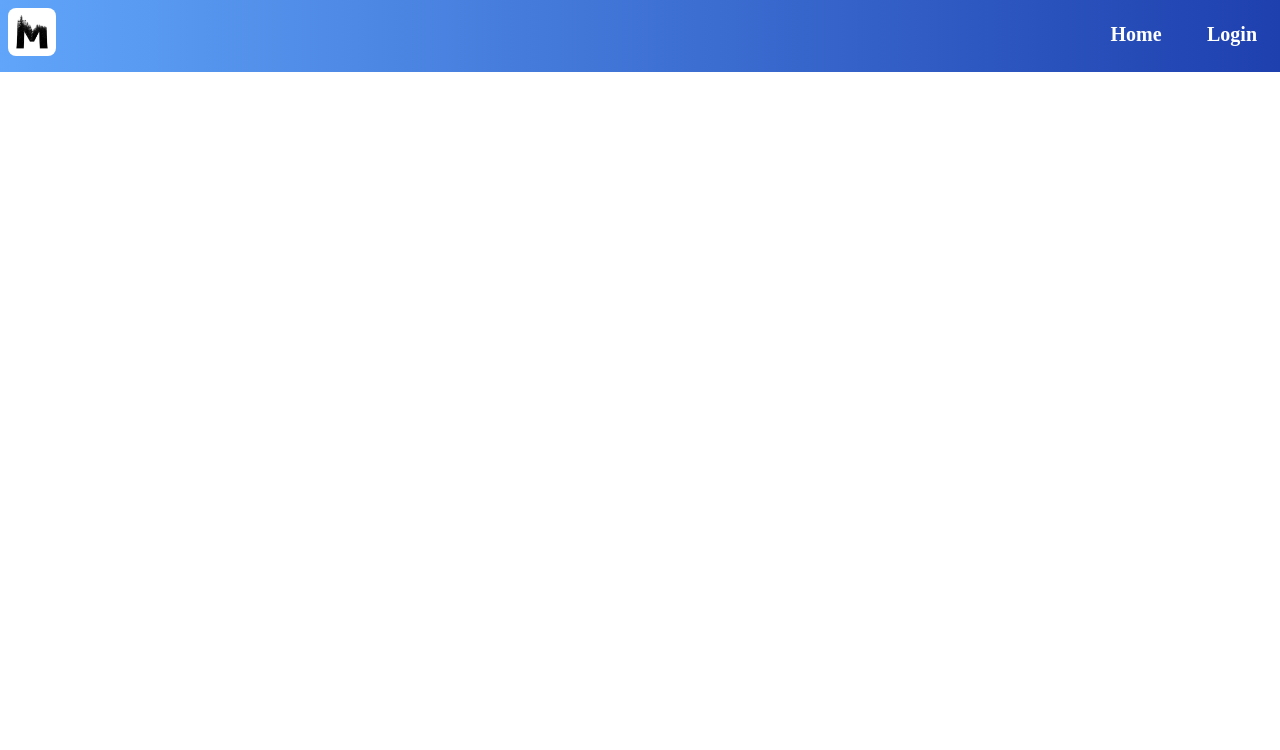
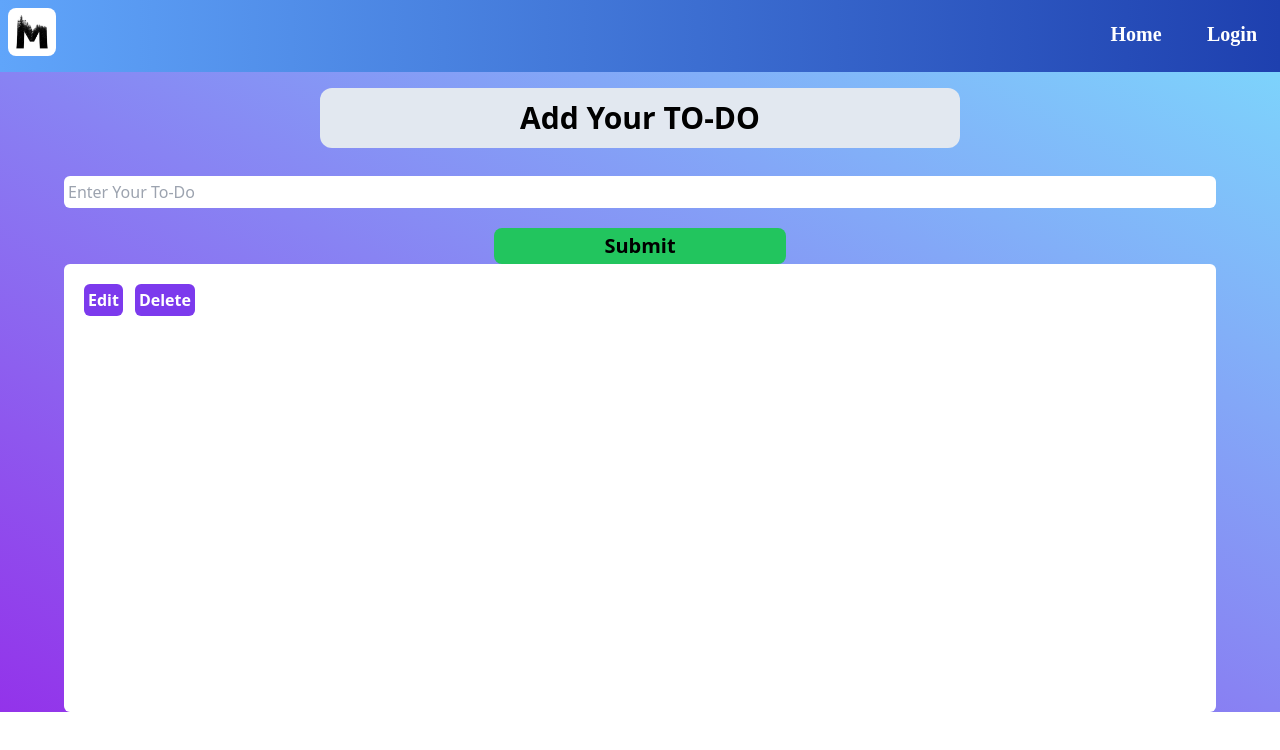
Before and after one commit to RathodMohit-94/ToDoListByMohit, a React (Vite) app: page / in a window 1280 px wide. Shown: the top 750 px of the page. Built offline with nearby package versions, Linux system fonts and the light colour scheme; a web font is replaced by a local one.

Commit message:
Added the both of them

```diff
--- a/src/App.jsx
+++ b/src/App.jsx
@@ -1,12 +1,13 @@
 import { useState } from 'react'
 import Navbar from './components/Navbar'
-
+import MainCon from './components/MainCon'
 
 function App() {
 
   return (
     <>
     <Navbar />
+    <MainCon />
     </>
   )
 }
```
